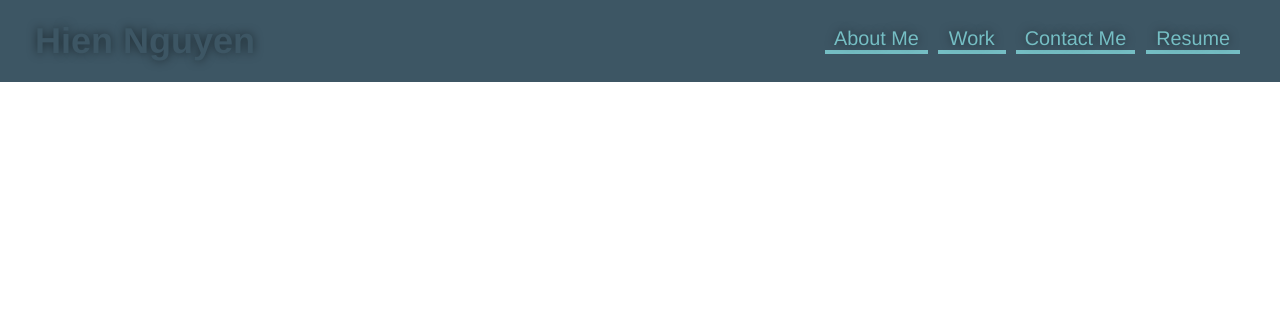
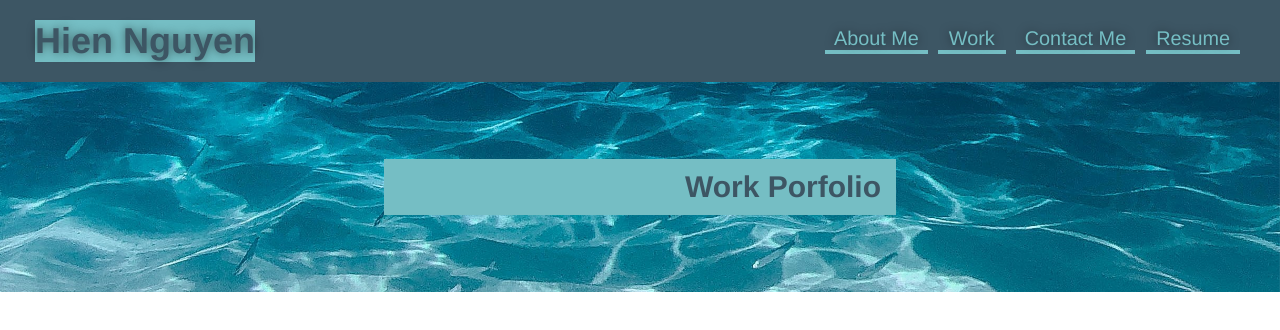
Before and after one commit to henelle/work-portfolio, a plain HTML site: page index.html in a window 1280 px wide. Drawn offline with Linux system fonts and the light colour scheme.

Commit message:
add more header style

```diff
--- a/assets/css/style.css
+++ b/assets/css/style.css
@@ -23,13 +23,6 @@ header {
     display: flex;
     justify-content: space-between;
     flex-wrap: wrap;
-    position: sticky;
-    position: -webkit-sticky;
-    top: 0;
-    background-size: cover;
-    background-attachment: fixed;
-    background-position: 80%;
-    z-index: 9999;
 }
 
 header h1 {
@@ -38,6 +31,7 @@ header h1 {
     font-size: 36px;
     color: var(--secondary-color);
     text-shadow: 0 0 10px rgba(0, 0, 0, 0.5);
+    background-color: var(--tertiary-color);
 }
 
 header a {
@@ -84,7 +78,20 @@ header nav ul li a {
     display: flex;
     justify-content: center;
     flex-wrap: wrap;
-    align-items: flex-start;
+    align-items: flex-end;
     background-attachment: fixed;
     background-position: 80%;
-  }
+}
+
+.hero h2{
+    padding: 10px 15px;
+    width: 40%;
+    text-align: right;
+    margin: 6%;
+    color: var(--secondary-color);
+    font-size: 30px;
+    line-height: 1.2;
+    background-color: var(--tertiary-color);
+}
+
+/* Jumbotron End */
--- a/index.html
+++ b/index.html
@@ -34,7 +34,10 @@
     <!-- Navigation Header Title Ends-->
 
     <!-- Jumbotron -->
-    <section class="hero"></section>
+    <div class="hero">
+        <h2>Work Porfolio</h2>
+    </div>
+
 
 </body>
 </html>
```
Also changed, not shown: assets/images/header-2.jpg (added).
